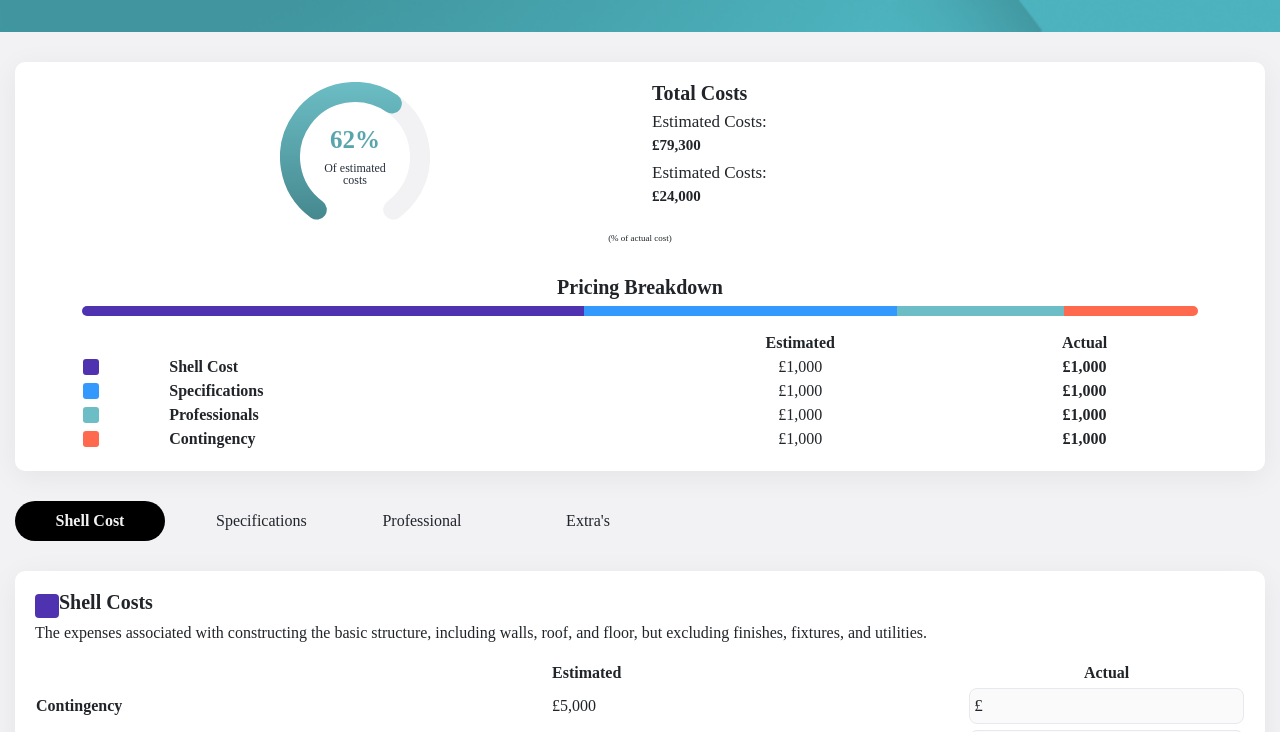
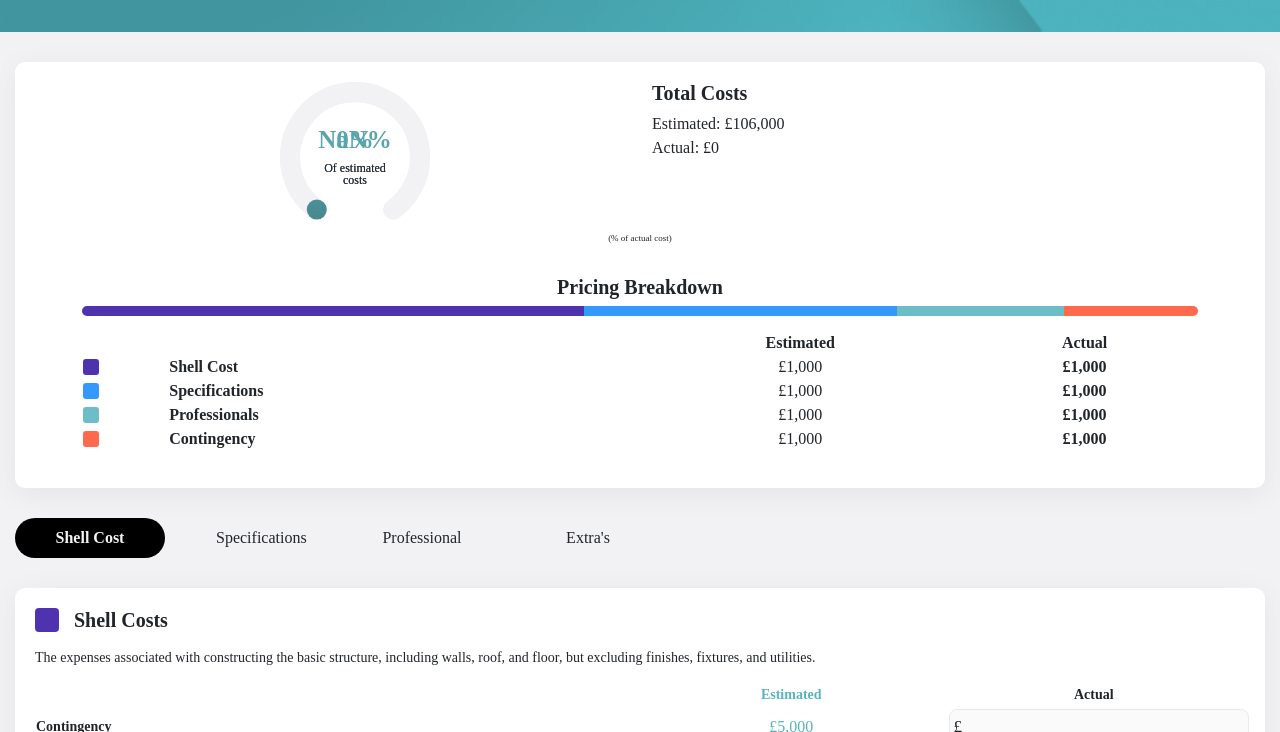
Before and after one commit to theLadEli/buildbuddy-budget-tool-coursework, a plain HTML site: page index.html in a window 1280 px wide. Shown: the part 68-800 px from the top of the page. Drawn offline with nearby package versions, Linux system fonts and the light colour scheme; a web font is replaced by a local one.

Commit message:
Finishing touches

```diff
--- a/index.html
+++ b/index.html
@@ -40,12 +40,8 @@
                     <!-- content for right column -->
                     <h3>Total Costs</h3>
 
-                    <p class="project-cost-title">Estimated Costs:</p>
-                    <p class="project-cost-value" id="estimatedCosts" style="
-                    margin-bottom: 3px"></p>
-
-                    <p class="project-cost-title">Estimated Costs:</p>
-                    <p class="project-cost-value" id="actualCosts"></p>
+                    <div id="totalEstimatedCostDisplayOutside">Estimated: £0</div>
+                    <div id="totalActualCostDisplayOutside">Actual: £0</div>
                 </div>
             </div>
 
@@ -134,13 +130,15 @@
                 </tr>
             </thead>
             <tbody id="table-body">
+            </tbody>
 
-                        </tbody>
+
+
             <tfoot>
                 <tr>
-                                <td>TOTAL</td>
-                                <td id="totalEstimatedCost">Estimated Here</td>
-                                <td id="totalActualCost"><b>Actual Here</b></td>
+                    <td class="tfoot-cell">TOTAL</td>
+                    <td style="font-weight: bold;" class="tfoot-cell" id="totalEstimatedCost">Estimated Here</td>
+                    <td style="font-weight: bold;" class="tfoot-cell" id="totalActualCost"><b>Actual Here</b></td>
                 </tr>
             </tfoot>
 
@@ -152,6 +150,7 @@
 
 
 
+
     <script src="script.js"></script>
 </body>
 
--- a/script.js
+++ b/script.js
@@ -1,9 +1,11 @@
 // Dougnut Wheel
+
+let percentageNumber = 0;
 
 const canvas = document.getElementById('doughnutWheel');
 const ctx = canvas.getContext('2d');
 
-const userScore = Math.min(62, 100); // Replace 62 with the actual user score value, and cap it at 100
+const userScore = Math.min(percentageNumber, 100); // Replace 62 with the actual user score value, and cap it at 100
 const radius = 75;
 const strokeWidth = 20;
 
@@ -18,7 +20,10 @@ ctx.scale(dpr, dpr);
 const centerX = canvas.width / (2 * dpr);
 const centerY = canvas.height / (2 * dpr);
 
-function drawDoughnutWheel() {
+function drawDoughnutWheel(percentage) {
+  const userScore = Math.min(percentage, 100); // Replace 62 with the actual user score value, and cap it at 100
+
+
     // Draw the default wheel
     ctx.beginPath();
     ctx.arc(centerX, centerY, radius - strokeWidth / 2, 0.7 * Math.PI, 2.3 * Math.PI);
@@ -62,16 +67,6 @@ function drawDoughnutWheel() {
     // Draw the "costs" text
     ctx.fillText('costs', centerX, centerY + 24); // Adjust the vertical position of the text
 }
-
-drawDoughnutWheel();
-
-// Estimated Costs
-
-var estimatedCosts = "£79,300";
-var actualCosts = "£24,000";
-
-document.getElementById("estimatedCosts").innerHTML = estimatedCosts;
-document.getElementById("actualCosts").innerHTML = actualCosts;
 
 // Horizontal Chart
 
@@ -120,7 +115,6 @@ function formatCurrency(number) {
   return parseFloat(number).toLocaleString('en-GB', { minimumFractionDigits: 0, maximumFractionDigits: 0 });
 }
 
-
 function updateTotalEstimatedCost() {
   const rows = document.querySelectorAll('#table-body tr');
   let totalEstimatedCost = 0;
@@ -168,6 +162,7 @@ function generateTableRows(data) {
   });
 
   updateTotalEstimatedCost();
+  updateTotalCosts();
 }
 
 async function fetchCSVandGenerateTable() {
@@ -185,10 +180,6 @@ const totalEstimatedCostDisplay = document.querySelector('tfoot td:nth-child(2)'
 const totalActualCostDisplay = document.querySelector('tfoot td:nth-child(3)');
 const costTable = document.getElementById('costTable');
 
-function formatNumber(number) {
-  return number.toLocaleString('en-GB');
-}
-
 function updateTotalCosts() {
   let totalEstimatedCost = 0;
   let totalActualCost = 0;
@@ -204,9 +195,28 @@ function updateTotalCosts() {
     }
   });
 
-  totalEstimatedCostDisplay.innerText = `£${formatNumber(totalEstimatedCost)}`;
-  totalActualCostDisplay.innerText = `£${formatNumber(totalActualCost)}`;
+  const formattedEstimatedCost = `£${formatCurrency(totalEstimatedCost)}`;
+  const formattedActualCost = `£${formatCurrency(totalActualCost)}`;
+
+  totalEstimatedCostDisplay.innerText = formattedEstimatedCost;
+  totalActualCostDisplay.innerText = formattedActualCost;
+
+  // Update the new elements with the latest costs
+  document.getElementById('totalEstimatedCostDisplayOutside').textContent = `Estimated: ${formattedEstimatedCost}`;
+  document.getElementById('totalActualCostDisplayOutside').textContent = `Actual: ${formattedActualCost}`;
+
+  // Calculate the percentage
+  const percentage = (totalActualCost / totalEstimatedCost) * 100;
+
+  // Update the percentageNumber variable
+  percentageNumber = parseFloat(percentage.toFixed(2));
+
+  // Redraw the doughnut wheel with the updated percentage
+  drawDoughnutWheel(percentageNumber);
 }
+
+
+
 
 costTable.addEventListener('input', (event) => {
   if (event.target.tagName === 'INPUT' && event.target.type === 'number') {
--- a/style.css
+++ b/style.css
@@ -92,30 +92,14 @@ nav i {
 
 /* Total Project Costs */
 
+#totalEstimatedCostDisplayOutside,
+#totalActualCostDisplayOutside {
+  display: flex;
+  flex-direction: column;
+}
+
 .total-project-costs {
     text-align: left;
-}
-
-.project-cost-title {
-    font-style: normal;
-    font-weight: normal;
-    font-size: 17px;
-    line-height: 19px;
-    text-align: center;
-    padding-bottom: 6px;
-    margin: 0;
-    text-align: left;
-}
-
-
-.project-cost-value {
-    font-style: normal;
-    font-weight: 700;
-    font-size: 15px;
-    line-height: 17px;
-    text-align: center;
-    text-align: left;
-    padding-bottom: 6px;
 }
 
 .percentage-notice {
@@ -233,9 +217,14 @@ td:nth-child(4), th:nth-child(4) {
     background-color: #ffffff;
     border-radius: 10px;
     box-shadow: 0px 6px 30px rgba(0, 0, 0, 0.06);
-    padding: 20px;
+    padding: 20px 20px 0 20px;
     margin: 15px;
     margin-top: 30px;
+}
+
+.shell-cost-container h3 {
+    margin: 0;
+    padding-left: 15px;
 }
 
 .focus-color-square {
@@ -248,15 +237,84 @@ td:nth-child(4), th:nth-child(4) {
 .shell-cost-container {
     display: flex;
     align-items: center;
+    margin-bottom: 15px;
 }
 
-/* Add a £ symbol before text input even while editing */
+#shell-costs p {
+    font-size: 14px !important;
+}
+
+
+/* Table properties */
+
+#costTable {
+    width: 100%;
+    table-layout: fixed;
+}
+
+#costTable th:first-child,
+#costTable td:first-child {
+    width: 40%;
+}
+
+#costTable th {
+    font-size: 14px;
+}
+
+
+#costTable th:nth-child(2),
+#costTable td:nth-child(2) {
+    margin-right: 20px;
+    width: 20%;
+    color: #57B3BD;
+    text-align: center;
+}
+
+  #costTable th:nth-child(3),
+  #costTable td:nth-child(3) {
+    width: 20%;
+  }
+
 .input-container {
     position: relative;
     display: inline-block;
     width: 100%;
+    margin-left: 5px;
 }
 
+.input-container input[type="number"]  {
+    padding-left: 20px;
+    background: #FAFAFA;
+    width: 100%;
+    padding: 8px 12px;
+    border: 1px solid #E6E9F0;
+    border-radius: 8px;
+    box-sizing: border-box;
+}
+
+#shell-costs strong {
+    font-size: 14px;
+    line-height: 17px;
+}
+
+.tfoot-cell {
+    margin-top: 90px !important;
+    padding: 15px 0;
+    border-top: solid 1px #E6E9F0;
+}
+
+.spacing-div {
+    height: 15px;
+}
+
+tbody tr:last-child td {
+    margin-bottom: 20px;
+    padding-bottom: 20px;
+    box-sizing: border-box;
+}
+
+
+/* Add a £ symbol before text input even while editing */
 .currency-symbol {
     position: absolute;
     left: 5px;
@@ -264,12 +322,3 @@ td:nth-child(4), th:nth-child(4) {
     transform: translateY(-50%);
     font-size: 17px;
 }
-
-input[type="number"] {
-    padding-left: 20px;
-    background: #FAFAFA;
-    width: 100%;
-    padding: 8px 12px;
-    border: 1px solid #E6E9F0;
-    border-radius: 8px;
-}
```
Lines whose indentation alone changed are shown as unchanged.
